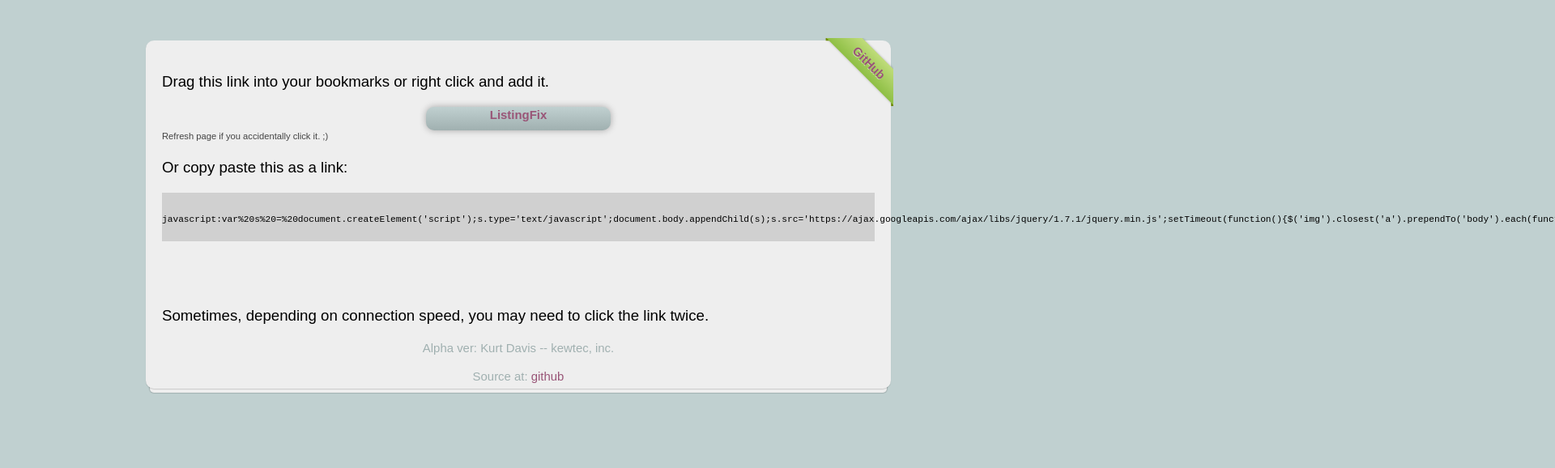
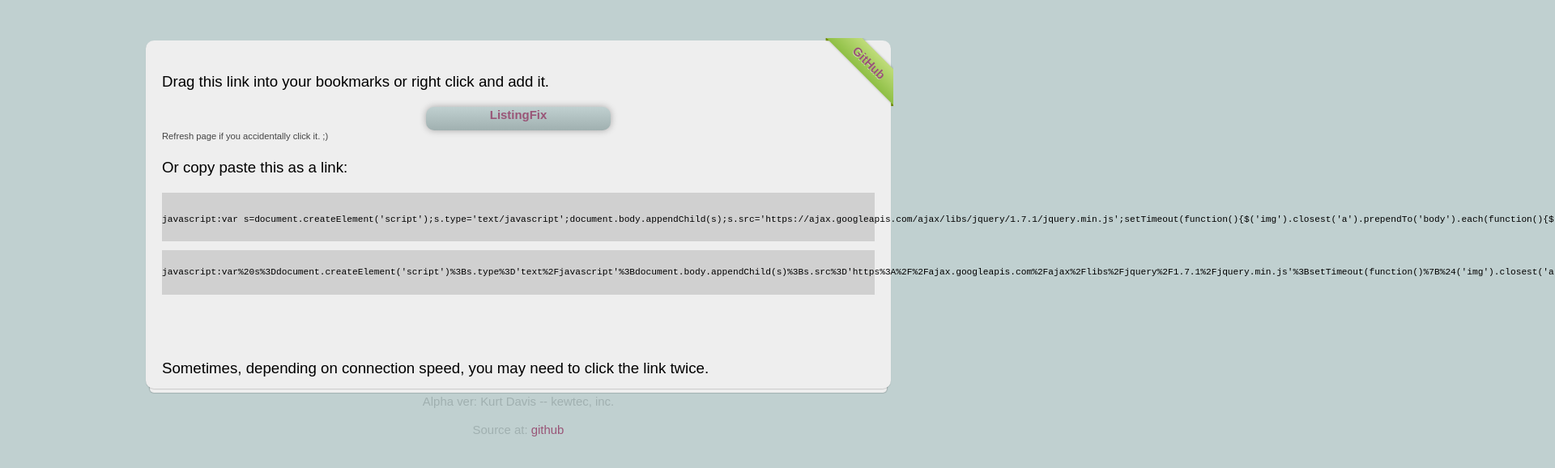
Before and after one commit to kurtdavis/kurtdavis.github.com, a plain HTML site: page index.html in a window 1280 px wide. Shown: the top 578 px of the page at 81% size, 1920 px wide, since content can reach past the window. Drawn offline with Linux system fonts and the light colour scheme.

Commit message:
Added better url encoded link

```diff
--- a/index.html
+++ b/index.html
@@ -150,7 +150,8 @@
 
 			<p>Or copy paste this as a link:</p>
 			<code>
-				<pre>javascript:var%20s%20=%20document.createElement('script');s.type='text/javascript';document.body.appendChild(s);s.src='https://ajax.googleapis.com/ajax/libs/jquery/1.7.1/jquery.min.js';setTimeout(function(){$('img').closest('a').prependTo('body').each(function(){$('body').append('<img src="'+this.href+'"/>');});$('div,table').remove()},1200);void(0);</pre>
+				<pre>javascript:var s=document.createElement('script');s.type='text/javascript';document.body.appendChild(s);s.src='https://ajax.googleapis.com/ajax/libs/jquery/1.7.1/jquery.min.js';setTimeout(function(){$('img').closest('a').prependTo('body').each(function(){$('body').append('<img src="'+this.href+'"/>');});$('div,table').remove()},1200);void(0);</pre>
+			<pre>javascript:var%20s%3Ddocument.createElement('script')%3Bs.type%3D'text%2Fjavascript'%3Bdocument.body.appendChild(s)%3Bs.src%3D'https%3A%2F%2Fajax.googleapis.com%2Fajax%2Flibs%2Fjquery%2F1.7.1%2Fjquery.min.js'%3BsetTimeout(function()%7B%24('img').closest('a').prependTo('body').each(function()%7B%24('body').append('%3Cimg%20src%3D%22'%2Bthis.href%2B'%22%2F%3E')%3B%7D)%3B%24('div%2Ctable').remove()%7D%2C1200)%3Bvoid(0)%3B</pre>
 				<!-- ![CDATA[ ]] -->
 			</code>
 
```
